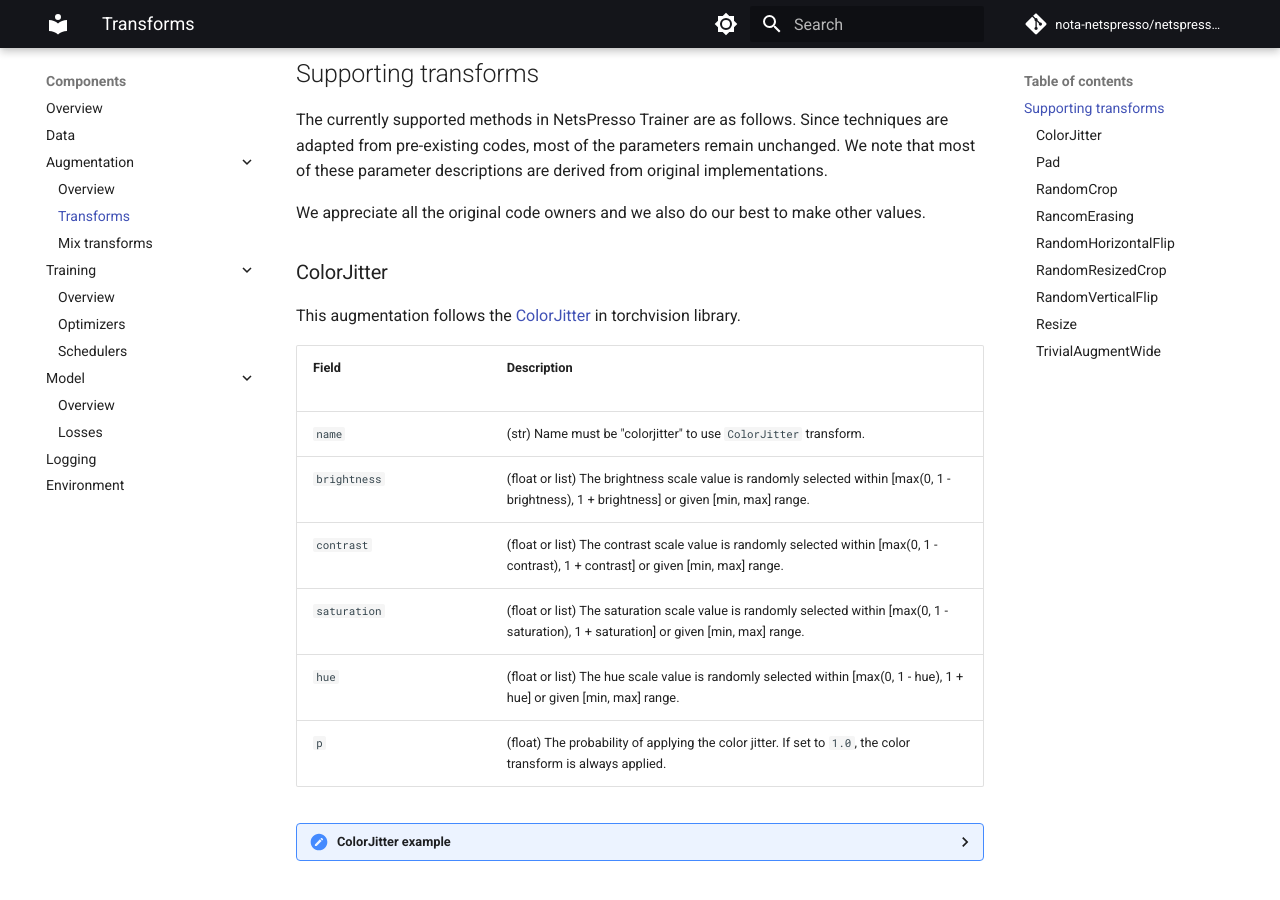
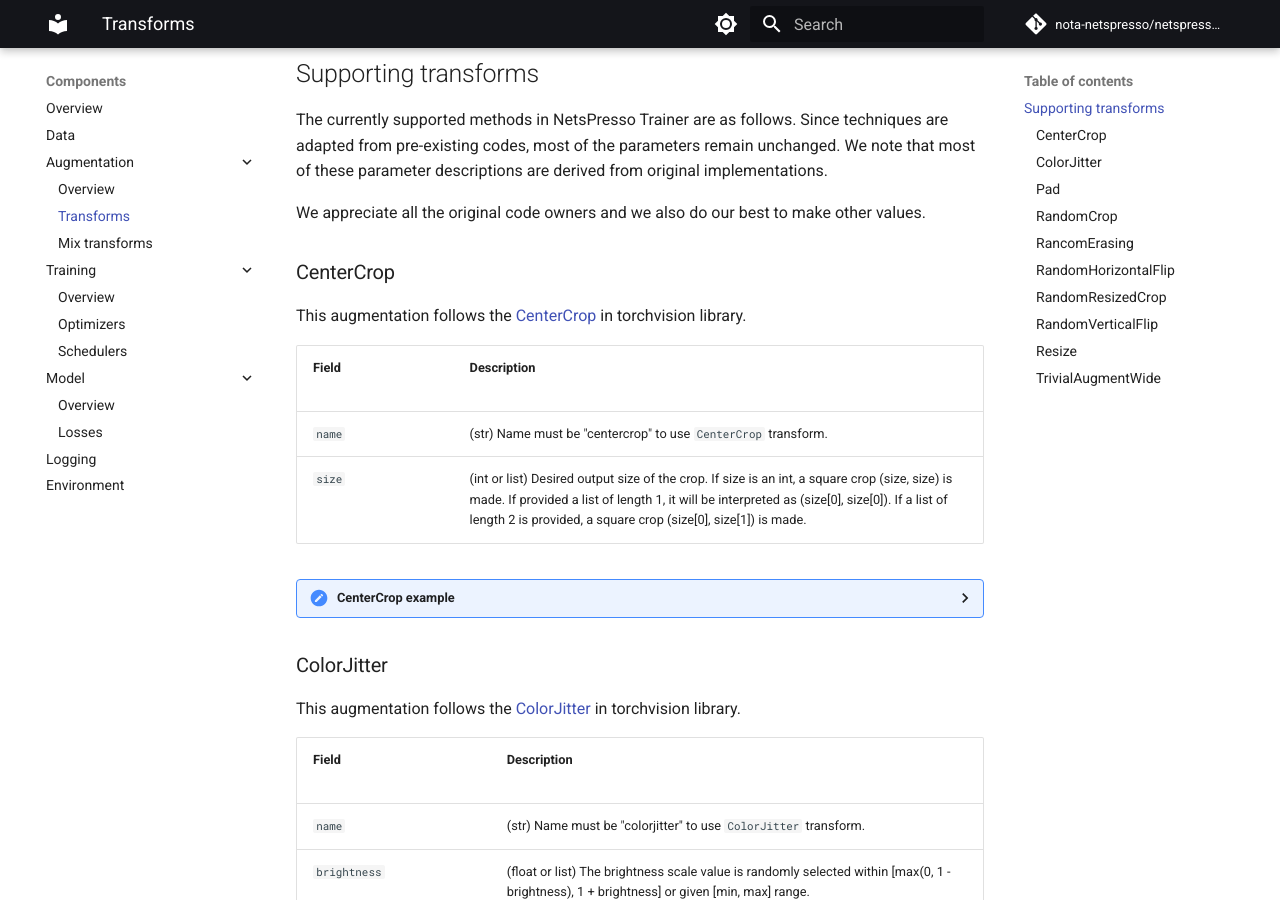
Before and after one commit to Nota-NetsPresso/netspresso-trainer, an MkDocs documentation site: the page built from docs/components/augmentation/transforms.md, in a window 1280 px wide and 900 px high, scrolled down 386 px. Built offline with MkDocs 1.6.1 and Material for MkDocs 9.7.7, drawn with Linux system fonts in a browser that asks for light colours; comment, search, counter and statistics services are not loaded.

Commit message:
Update CenterCrop on docs

````diff
--- a/docs/components/augmentation/transforms.md
+++ b/docs/components/augmentation/transforms.md
@@ -7,6 +7,27 @@
 The currently supported methods in NetsPresso Trainer are as follows. Since techniques are adapted from pre-existing codes, most of the parameters remain unchanged. We note that most of these parameter descriptions are derived from original implementations.
 
 We appreciate all the original code owners and we also do our best to make other values.
+
+### CenterCrop
+
+This augmentation follows the [CenterCrop](https://pytorch.org/vision/0.15/generated/torchvision.transforms.CenterCrop.html) in torchvision library.
+
+| Field <img width=200/> | Description |
+|---|---|
+| `name` | (str) Name must be "centercrop" to use `CenterCrop` transform. |
+| `size` | (int or list) Desired output size of the crop. If size is an int, a square crop (size, size) is made. If provided a list of length 1, it will be interpreted as (size[0], size[0]). If a list of length 2 is provided, a square crop (size[0], size[1]) is made. |
+
+<details>
+  <summary>CenterCrop example</summary>
+
+  ```yaml
+  augmentation:
+    transforms:
+      -
+        name: centercrop
+        size: 224
+  ```
+</details>
 
 ### ColorJitter
 
````
